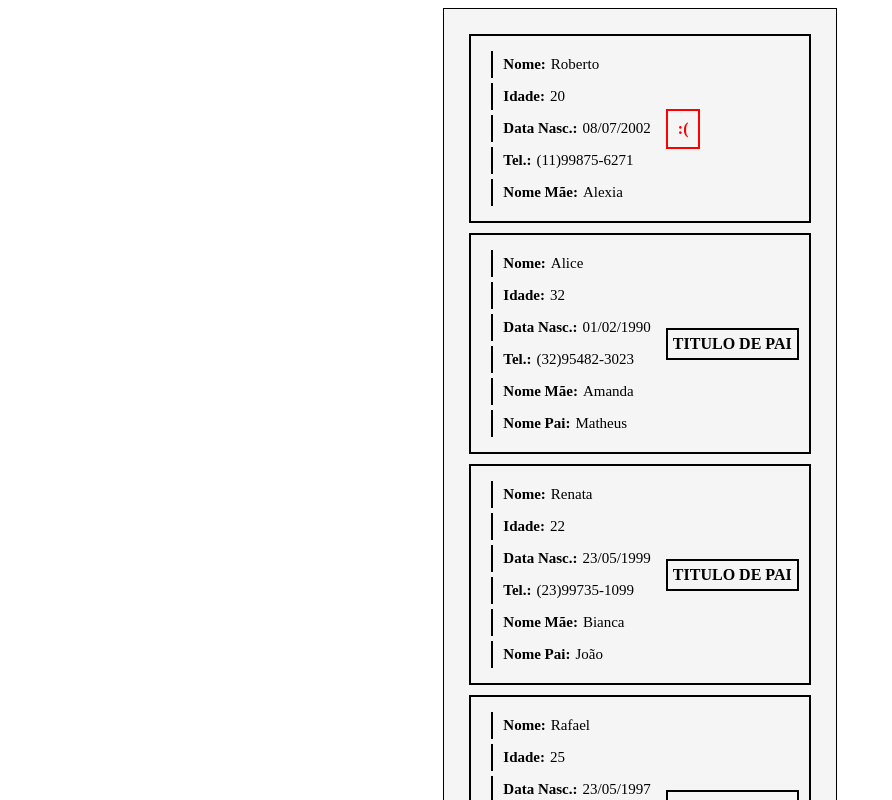
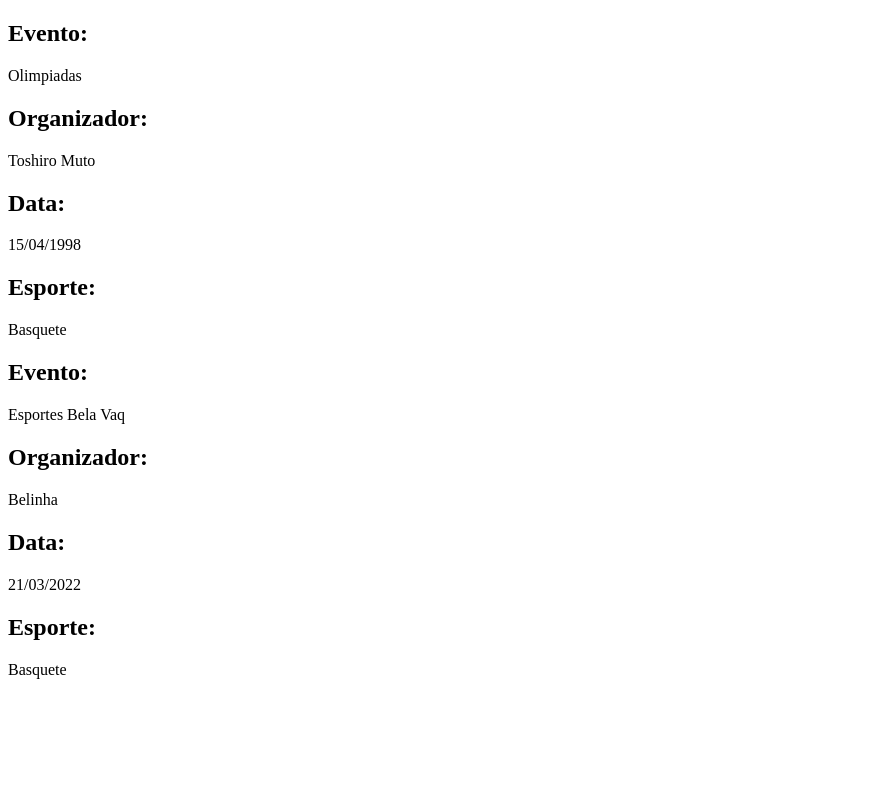
Before and after one commit to M4rc1an0/Aulas-FPR, a React (Create React App) app in the folder my-app/: page / in a window 1280 px wide. Shown: the top 800 px of the page, without its empty margins (0-892 px from the left). Built offline with nearby package versions, Linux system fonts and the light colour scheme.

Commit message:
presencial4

```diff
--- a/my-app/src/App.js
+++ b/my-app/src/App.js
@@ -2,80 +2,63 @@ import './App.css';
 
 function App() {
 
-  //MAP SEMPRE É USADO PARA TRAZER DADOS DE UM ARRAY []
-
-  // fazer uma lista exibindo 5 pessoas com nome, idade, data de nascimento e nome da mae, e para 3 pessoas
-  // o nome do pai, porem quem nao tiver o pai nem exibe o titulo de pai
-
-  const pessoas = [
+  const eventosEsportivos = [
     {
-      nome: "Roberto",
-      idade: 20,
-      dataNasc: "08/07/2002",
-      tel: "(11)99875-6271",
-      nomeMae: "Alexia",
+      evento: 'Olimpiadas',
+      organizador: 'Toshiro Muto',
+      data: '15/04/1998',
+      modalidade: [
+        {
+          esporte: 'Futebol',
+          id: 1
         },
         {
-      nome: "Alice",
-      idade: 32,
-      dataNasc: "01/02/1990",
-      tel: "(32)95482-3023",
-      nomeMae: "Amanda",
-      nomePai: "Matheus",
+          esporte: 'Basquete',
+          id: 2
+        }
+      ]
     },
     {
-      nome: "Renata",
-      idade: 22,
-      dataNasc: "23/05/1999",
-      tel: "(23)99735-1099",
-      nomeMae: "Bianca",
-      nomePai: "João",
+      evento: 'Esportes Bela Vaq',
+      organizador: 'Belinha',
+      data: '21/03/2022',
+      modalidade: [
+        {
+          esporte: 'Basquete',
+          id: 3
         },
         {
-      nome: "Rafael",
-      idade: 25,
-      dataNasc: "23/05/1997",
-      tel: "(03)96489-0623",
-      nomeMae: "Natalia",
-      nomePai: "Guilherme",
-    },
-    {
-      nome: "Camila",
-      idade: 12,
-      dataNasc: "17/02/2010",
-      tel: "(11)99817-3304",
-      nomeMae: "Ana",
+          esporte: 'Futebol',
+          id: 4
         }
       ]
-
+    },
+  ]
 
   return (
     <div className="App">
-      <div className='container'>
-        <div className='box'>
-          {pessoas.map(item => {
+      {
+       eventosEsportivos.map(eventos => {
+         const modalidade = eventos.modalidade.filter(esporteCerto => {
+           return esporteCerto.esporte !== 'Futebol'
+         }
+
+         )
          return (
-              <div>
-                <ul className='listagem'>
-                  <div>
-                    <li className='pessoa'><p>Nome:</p> {item.nome}</li>
-                    <li className='pessoa'><p>Idade:</p> {item.idade}</li>
-                    <li className='pessoa'><p>Data Nasc.:</p> {item.dataNasc}</li>
-                    <li className='pessoa'><p>Tel.:</p> {item.tel}</li>
-                    <li className='pessoa'><p>Nome Mãe:</p> {item.nomeMae}</li>
-                    {item.nomePai && <li className='pessoa'><p>Nome Pai:</p> {item.nomePai}</li>}
-                  </div>
-                  {item.nomePai ?
-                    <li className='titulo-pai'>TITULO DE PAI</li>
-                    :
-                    <li className='cade-pai'> :( </li>
+           <>
+           <h2>Evento:</h2>
+            <p>{eventos.evento}</p>
+            <h2>Organizador:</h2>
+            <p>{eventos.organizador}</p>
+            <h2>Data:</h2>
+            <p>{eventos.data}</p>
+            {modalidade.map(esporte => {
+              return <><h2>Esporte:</h2><p>{esporte.esporte}</p></>
+            })}
+           </>
+         )
+       })
       }
-                </ul>
-              </div>
-            )
-          })}
-        </div>
-      </div>
     </div>
   );
 }
```
Lines whose indentation alone changed are shown as unchanged.
